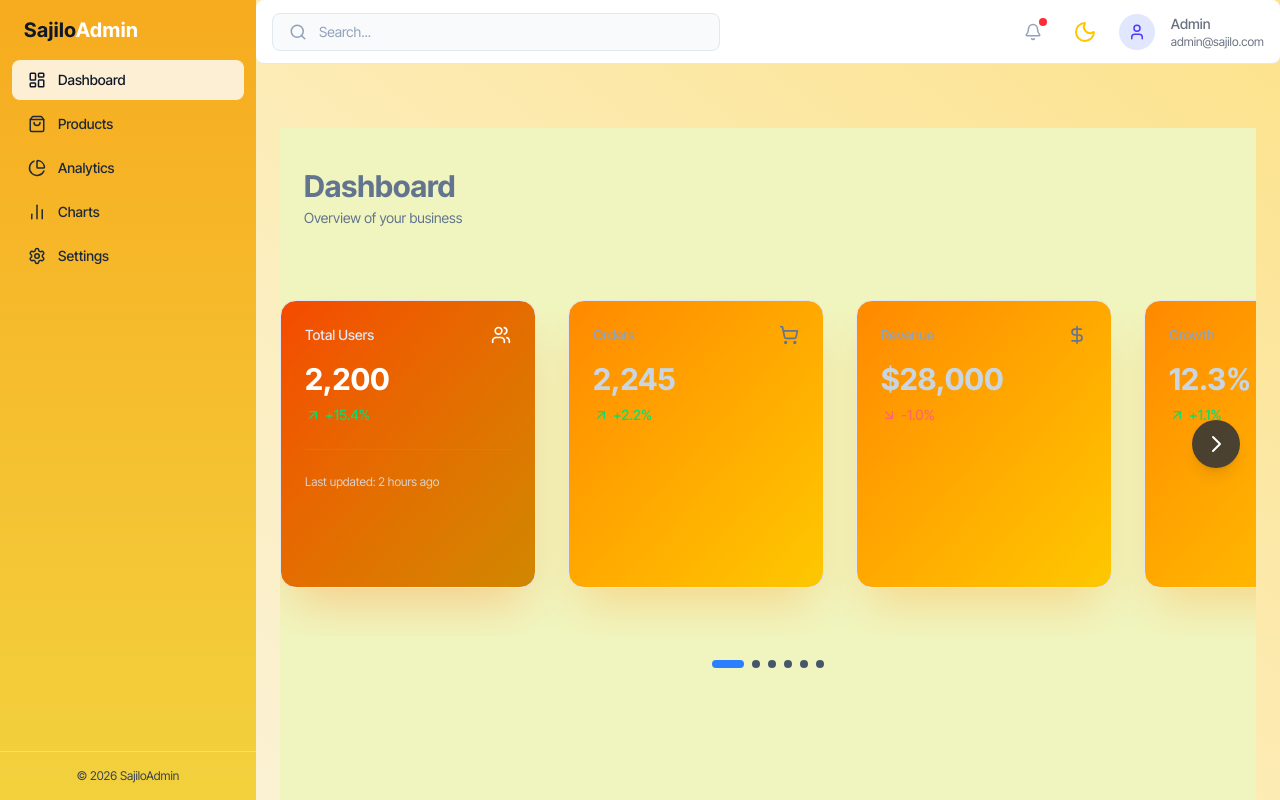
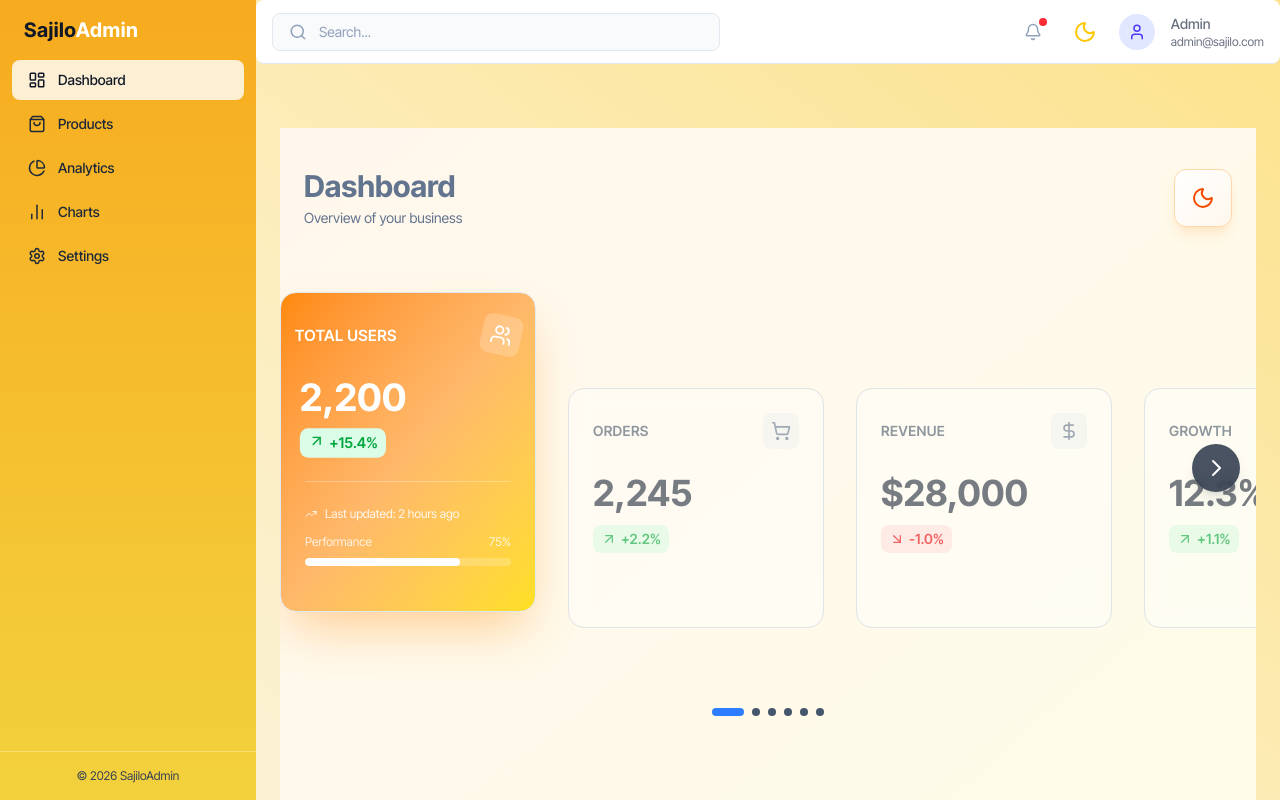
Before and after one commit to bijayjha2025/SajiloAdmin, a React (Vite) app: page / in a window 1280 px wide. Shown: the top 800 px of the page. Built offline with nearby package versions, Linux system fonts and the light colour scheme; a web font is replaced by a local one.

Commit message:
Adjustments

```diff
--- a/src/Components/Statscard.jsx
+++ b/src/Components/Statscard.jsx
@@ -1,31 +1,80 @@
 import React from 'react';
-import { ArrowUpRight, ArrowDownRight } from 'lucide-react';
+import { ArrowUpRight, ArrowDownRight, TrendingUp } from 'lucide-react';
 
-const Statscard = ({ title, value, change, icon: Icon, positive, isActive }) => {
+const Statscard = ({ title, value, change, icon: Icon, positive, isActive, isDark }) => {
   return (
-   <div className={`flex-shrink-0 w-64 rounded-2xl p-6 bg-white dark:bg-slate-900 border border-slate-200 dark:border-slate-800 transtition-all hover:shadow-md ${
-    isActive ? 'h-72 bg-gradient-to-br from-orange-600 to-yellow-600 border-orange-400 shadow-2xl shadow-orange-500/30' : 'h-72 bg-gradient-to-br from-orange-400 to-yellow-400 border-orange-500 shadow-2xl shadow-orange-400/30' }`} >
+   <div className={`flex-shrink-0 w-64 rounded-2xl p-6 bg-white dark:bg-slate-900 border border-slate-200 dark:border-slate-800 transtition-all hover:shadow-md
+    ${
+   isActive ?
+     isDark ?
+     'h-80 bg-gradient-to-br from-orange-600 via-orange-500 to-yellow-500 border-orange-400 shadow-2xl shadow-orange-500/40 -translate-y-4'
+     :'h-80 bg-gradient-to-br from-orange-400 via-orange-300 to-yellow-300 border-orange-500 shadow-2xl shadow-orange-400/40 -translate-y-4'
+      : isDark ? 'h-60 bg-slate-800/70 border-slate-700 translate-y-0 backdrop-blur-sm'
+   :
+      'h-60 bg-white/70 border-slate-300 translate-y-0 backdrop-blur-sm' }
 
-    <div className='flex items-center justify-between mb-4'>
-     <span className={`text-sm font-medium ${isActive ? 'text-blue-100' : 'text-slate-400'}`}>{title}</span>
-     <Icon className={`w-5 h-5 ${isActive ? 'text-white' : 'text-slate-500'}`} />
+    ${!isActive && 'opacity-60 hover:opacity-80'} transform-gpu `} >
+
+    <div className={`flex items-center justify-between mb-6 transition-all duration-500
+       ${ isActive ? 'scale-110' : 'scale-100' }`}>
+
+     <span className={`text-sm font-semibold uppercase tracking-wide transition-colors duration-300 ${isActive ? 'text-white' : isDark ? 'text-slate-400' : 'text-slate-600'}`}>{title}</span>
+
+     <div className={`p-2 rounded-lg transition-all duration-500 ${isActive ? 'bg-white/20 rotate-12' : isDark ? 'bg-slate-700/50 rotate-0' : 'bg-slate-200/50 rotate-0'}` }>
+     <Icon className={`w-5 h-5 transition-all duration-500 ${isActive ? 'text-white' : isDark ? 'text-slate-400' : 'text-slate-500'}`} />
+    </div>
     </div>
 
-    <div className={`text-3xl font-bold mb-2 ${isActive ? 'text-white' : 'text-slate-300'}`}>{value}</div>
+    <div className={`text-4xl font-bold mb-3 transition-all duration-500 ${isActive ? 'text-white scale-105' : isDark ? 'text-slate-200 scale-100' : 'text-slate-800 scale-100'}`}>{value}</div>
 
-     <div className="flex items-center gap-1">
-     {positive ? ( <ArrowUpRight className='w-4 h-4 text-green-400' />
-      )
-      :
-      ( <ArrowDownRight className="w-4 h-4 text-red-400" /> )}
-      <span className={`text-sm font-medium ${positive ? 'text-green-400' : 'text-red-400'}`}>{change}</span>
+     <div className={`flex items-center gap-2 transition-all duration-300 ${isActive ? 'scale-105' : 'scale-100' }` }>
+
+      <div className={`flex items-center gap-1 px-2 py-1 rounded-lg ${positive ? (isDark ? 'bg-green-500/20' : 'bg-green-100') : (isDark ? 'bg-red-500/20' : 'bg-red-100')}` }>
+
+      {positive ? (
+      < ArrowUpRight className={`w-4 h-4 transition-transform duration-300 ${
+              isActive ? 'translate-y-[-2px]' : ''
+            } ${isDark ? 'text-green-400' : 'text-green-600'}`} />
+      ) : (
+            <ArrowDownRight className={`w-4 h-4 transition-transform duration-300 ${
+              isActive ? 'translate-y-[2px]' : ''
+            } ${isDark ? 'text-red-400' : 'text-red-600'}`} />
+          )}
+
+      <span className={`text-sm font-semibold ${positive
+              ? isDark ? 'text-green-400' : 'text-green-600'
+              : isDark ? 'text-red-400' : 'text-red-600'
+          }`}>{change}</span>
+      </div>
      </div>
 
-     {isActive && (
-      <div className="mt-6 pt-6 border-t border-blue-400/30">
-       <p className="text-xs text-blue-100/80">Last updated: 2 hours ago</p>
+     <div className={`mt-6 pt-6 border-t overflow-hidden transition-all duration-700 ${
+        isActive
+          ? 'opacity-100 max-h-40 border-white/30'
+          : 'opacity-0 max-h-0 border-transparent'
+      }`}>
+        <div className={`transition-all duration-700 delay-100 ${
+          isActive ? 'translate-y-0' : 'translate-y-4'
+        }`}>
+          <p className="text-xs text-white/90 mb-3 flex items-center gap-2">
+            <TrendingUp className="w-3 h-3" />
+            Last updated: 2 hours ago
+          </p>
+          <div className="space-y-2">
+            <div className="flex justify-between text-xs text-white/80">
+              <span>Performance</span>
+              <span>75%</span>
+            </div>
+            <div className="h-2 bg-white/20 rounded-full overflow-hidden">
+              <div
+                className={`h-full bg-white rounded-full transition-all duration-1000 delay-300 ${
+                  isActive ? 'w-[75%]' : 'w-0'
+                }`}
+              ></div>
+            </div>
+          </div>
+        </div>
       </div>
-     )}
     </div>
   )
 }
--- a/src/Pages/Dashboard.jsx
+++ b/src/Pages/Dashboard.jsx
@@ -1,6 +1,6 @@
 import { useState, useEffect, useRef } from "react";
 import Statscard from "../Components/Statscard";
-import { Users, ShoppingCart, DollarSign, TrendingUp, ListPlus, Clock } from "lucide-react";
+import { Users, ShoppingCart, DollarSign, TrendingUp, ListPlus, Clock, Sun, Moon } from "lucide-react";
 
 const Dashboard =() => {
   const stats = [
@@ -13,6 +13,7 @@ const Dashboard =() => {
   ];
 
   const [activeIndex, setActiveIndex] = useState(0);
+  const [isDark, setIsDark] = useState(false);
   const containerRef = useRef(null);
 
   useEffect(() => {
@@ -44,11 +45,28 @@ const Dashboard =() => {
   }
 
  return(
-  <div className="space-y-6 py-10 bg-[#f0f5bf] min-h-screen">
-    <div className="px-6">
+  <div className={`min-h-screen transition-colors duration-500 ${ isDark ? 'bg-slate-950' : 'bg-gradient-to-br from-orange-50 to-yellow-50' }`}>
+   <div className="space-y-8 py-10">
+    <div className="px-6 flex items-center justify-between animate-fade-in">
+
+   <div>
     <h1 className="text-3xl font-bold text-slate-500">Dashboard</h1>
     <p className="text-sm text-slate-500 dark:text-slate-400 mt-1">Overview of your business</p>
    </div>
+
+   <button
+            onClick={() => setIsDark(!isDark)}
+            className={`p-4 rounded-xl transition-all duration-500 transform hover:scale-110 active:scale-95 ${
+              isDark
+                ? 'bg-gradient-to-br from-slate-800 to-slate-700 hover:from-slate-700 hover:to-slate-600 text-yellow-400 shadow-lg shadow-slate-900/50'
+                : 'bg-gradient-to-br from-white to-orange-50 hover:from-orange-50 hover:to-yellow-50 text-orange-600 border border-orange-200 shadow-lg shadow-orange-200/50'
+            }`}
+          >
+            <div className="transition-transform duration-500 transform hover:rotate-180">
+              {isDark ? <Sun className="w-6 h-6" /> : <Moon className="w-6 h-6" />}
+            </div>
+          </button>
+        </div>
 
    <div className="relative">
     <div ref={containerRef} className="flex gap-8 items-end overflow-x-hidden py-12">
@@ -78,6 +96,7 @@ const Dashboard =() => {
      ))}
     </div>
    </div>
+   </div>
 
 );
 }
```
